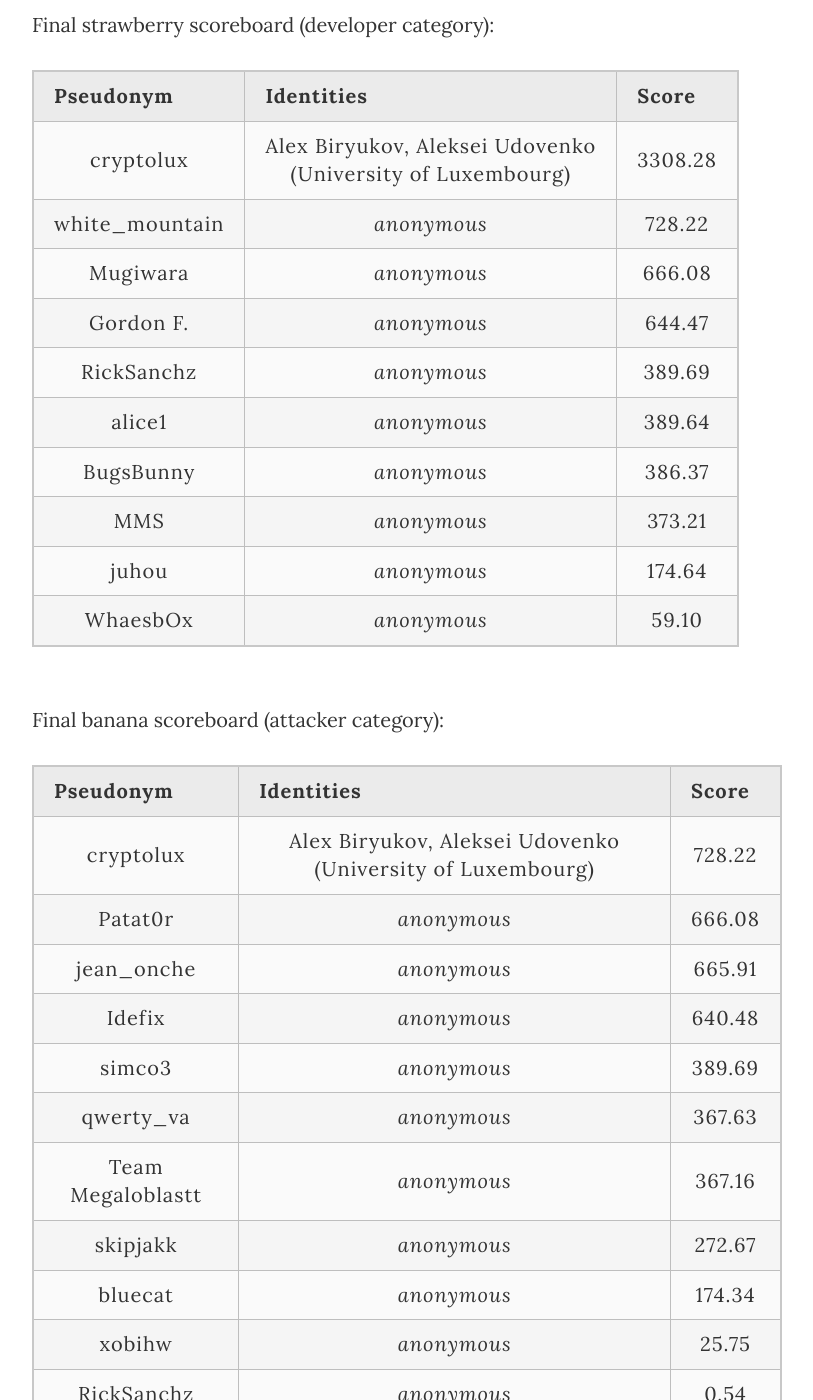
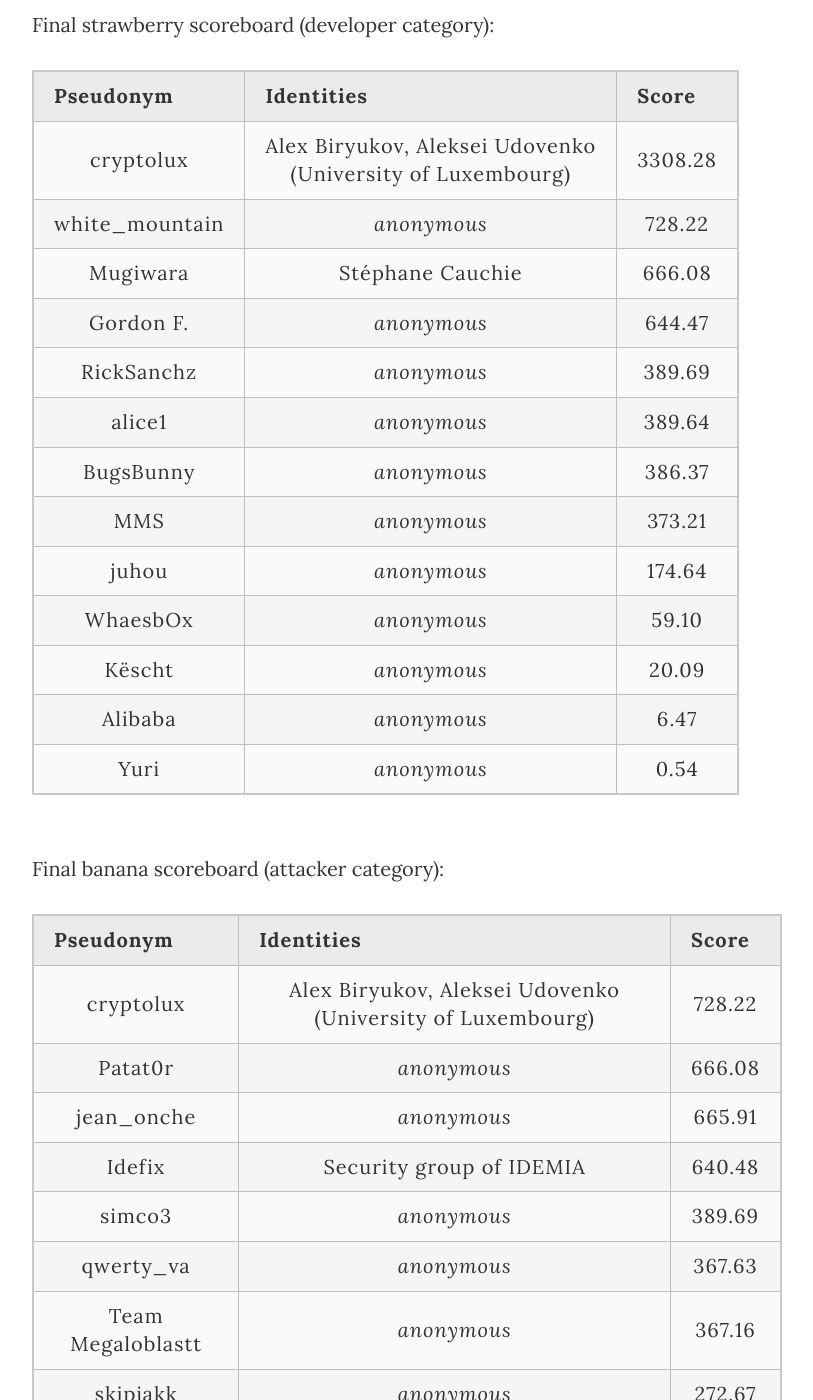
Before and after one commit to whibox-contest/whibox-contest.github.io, a Jekyll site: the page built from 2019/index.html, in a window 1280 px wide and 1400 px high, scrolled down 1347 px. Shown: the whole window, without its empty margins (233-1046 px from the left). Built offline with Jekyll 4.4.1, drawn with Linux system fonts in a browser that asks for light colours; formulas are drawn with MathJax 3; some of the changed text lies outside the part shown.

Commit message:
Editorial fix

```diff
--- a/2019/index.html
+++ b/2019/index.html
@@ -110,7 +110,7 @@ redirect_from: "/index.html"
 
               <tr>
 		<td> Mugiwara </td>
-		<td> <i>anonymous</i> </td>
+		<td> Stéphane Cauchie </td>
 		<td> 666.08 </td>
               </tr>
 
@@ -156,6 +156,24 @@ redirect_from: "/index.html"
 		<td> 59.10 </td>
               </tr>
 
+              <tr>
+		<td> Këscht </td>
+		<td> <i>anonymous</i> </td>
+		<td> 20.09 </td>
+              </tr>
+
+              <tr>
+		<td> Alibaba </td>
+		<td> <i>anonymous</i> </td>
+		<td> 6.47 </td>
+              </tr>
+
+              <tr>
+		<td> Yuri </td>
+		<td> <i>anonymous</i> </td>
+		<td> 0.54 </td>
+              </tr>
+
             </table>
 
             <br>
@@ -190,7 +208,7 @@ redirect_from: "/index.html"
 
               <tr>
 		<td> Idefix </td>
-		<td> <i>anonymous</i> </td>
+		<td> Security group of IDEMIA </td>
 		<td> 640.48 </td>
               </tr>
 
```
Also changed, not shown: other parts of 2019/index.html (+1 -1 lines), 1 other file.
